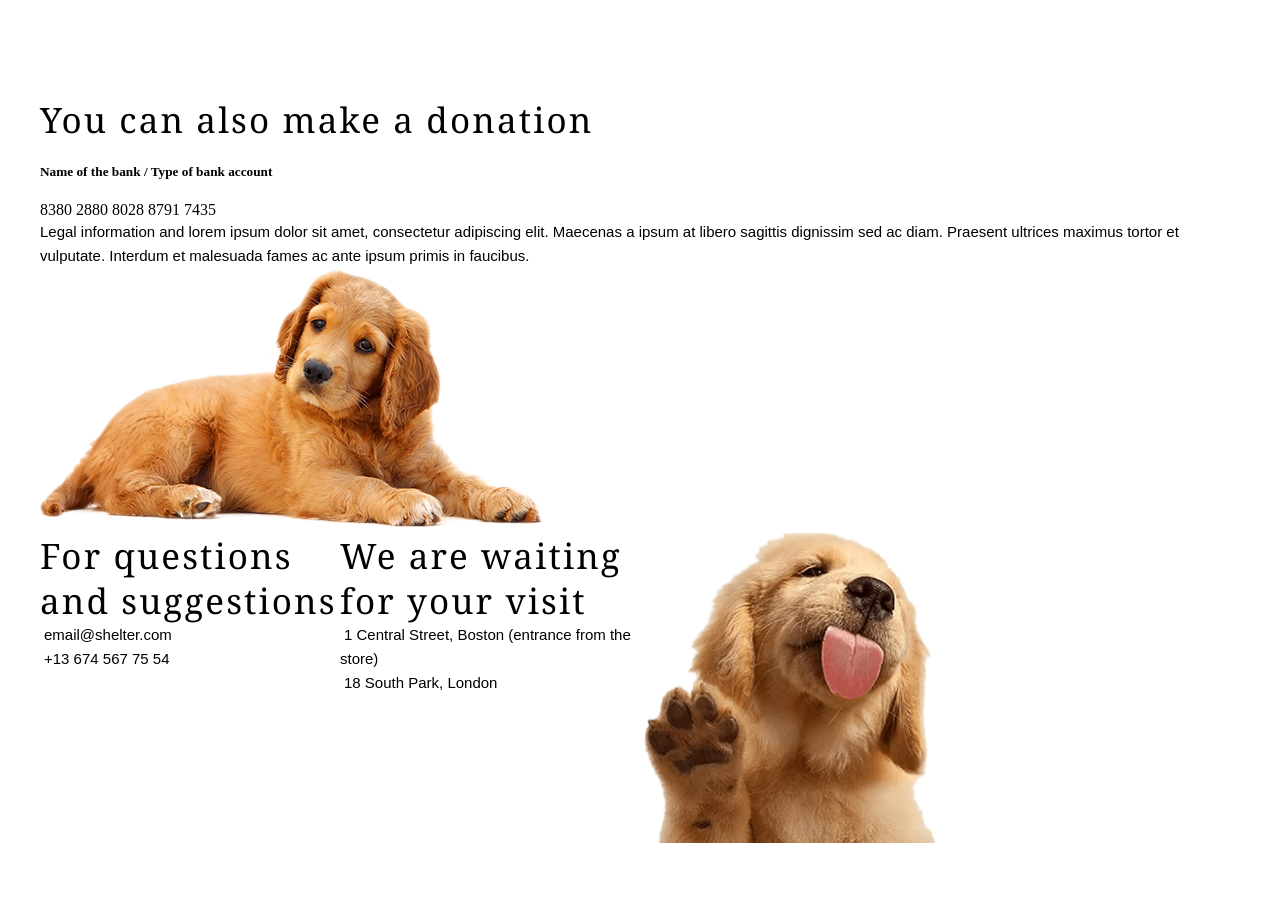
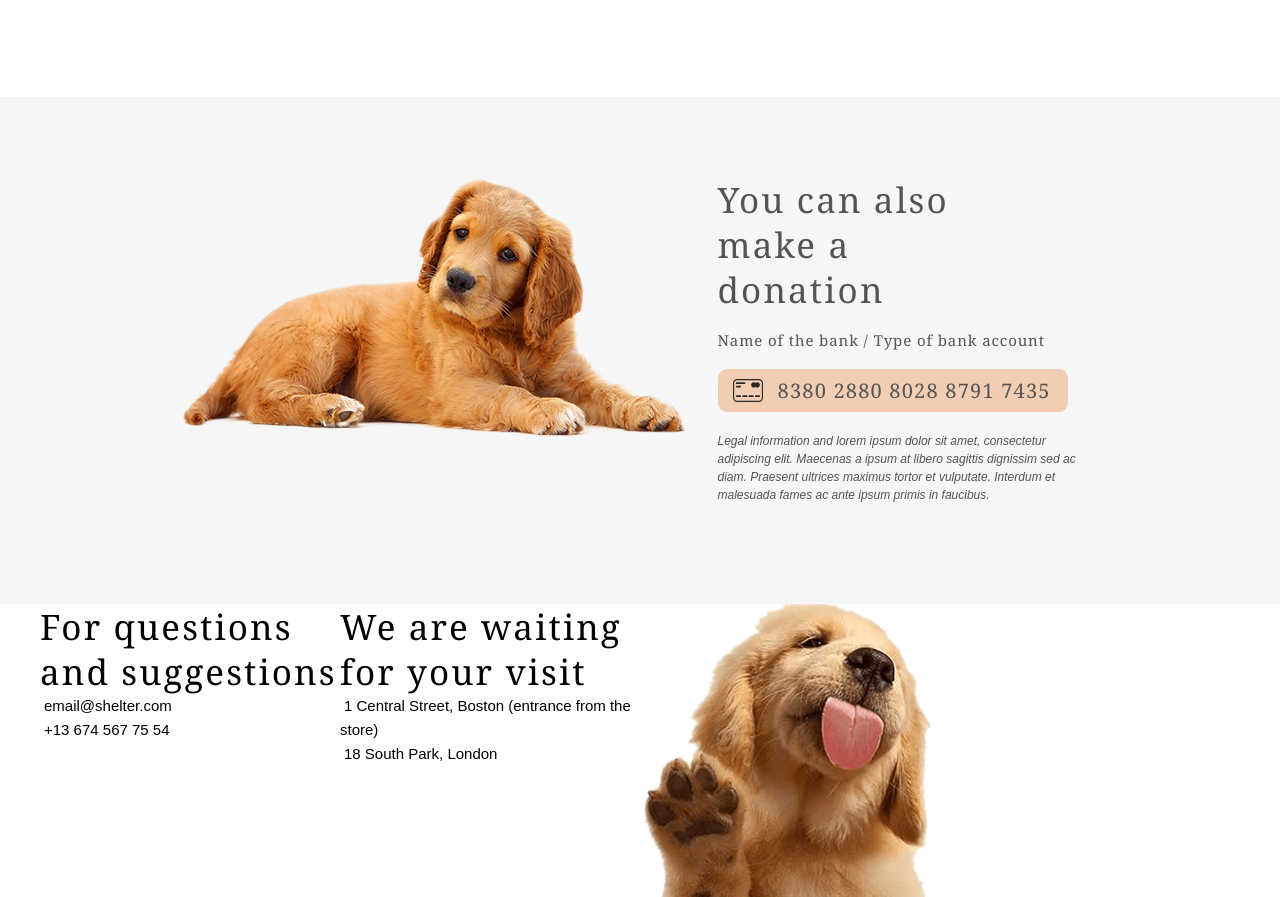
Before and after one commit to Lelik7777/shelter-rs, a website: page shelter/index.html in a window 1280 px wide. Shown: the part 2892-3789 px from the top of the page. Before the commit the page ends 3735 px from the top, so only its background shows below. Drawn offline with Linux system fonts and the light colour scheme.

Commit message:
feat: add styles for section in-addition

```diff
--- a/shelter/index.html
+++ b/shelter/index.html
@@ -150,13 +150,14 @@
     </div>
 </section>
 <section class="in-addition">
-    <div class="wrapper">
+    <div class="wrapper in-addition__wrapper">
+        <img src="assets/images/in-addition/donation-dog.png" alt="donation dog">
         <div class="in-addition__content">
             <h3 class="in-addition__title">You can also make a donation</h3>
             <h5>Name of the bank &sol; Type of bank account</h5>
             <div class="credit-card">
                 <span class="credit-card__icon"></span>
-                <span class="credit-card__number">8380 2880 8028 8791 7435</span>
+                <h4 class="credit-card__number">8380 2880 8028 8791 7435</h4>
             </div>
             <p class="in-addition__text">
                 Legal information and lorem ipsum dolor sit amet, consectetur adipiscing elit. Maecenas a ipsum at
@@ -164,7 +165,6 @@
                 malesuada fames ac ante ipsum primis in faucibus.
             </p>
         </div>
-        <img src="assets/images/in-addition/donation-dog.png" alt="donation dog">
     </div>
 </section>
 
--- a/shelter/sass/base/_base.scss
+++ b/shelter/sass/base/_base.scss
@@ -33,7 +33,12 @@ h4 {
   margin: 0;
   letter-spacing: 0.06em;
 }
-
+h5{
+  @extend %font-f-primary;
+  @include font(1.5rem, 1.7rem);
+  margin: 0;
+  letter-spacing: 0.06em;
+}
 p, a {
   @extend %font-f-secondary;
   @include font();
--- a/shelter/sass/base/_icons.scss
+++ b/shelter/sass/base/_icons.scss
@@ -83,3 +83,10 @@
 .icon_sleep {
   background-image: url("../assets/icons/icon-sleeping-area.svg");
 }
+
+.credit-card__icon {
+  display: inline-block;
+  background-image: url("../assets/icons/credit-card.svg");
+  width: 30px;
+  height: 23px;
+}
--- /dev/null
+++ b/shelter/sass/components/_in-addition.scss
@@ -0,0 +1,40 @@
+.in-addition {
+  background-color: $color-light-1;
+}
+
+.in-addition__wrapper {
+  padding: 80px 0 100px 0;
+  display: flex;
+  justify-content: center;
+  gap: 30px;
+
+  img {
+    max-height: 261px;
+  }
+
+}
+
+.in-addition__content {
+  display: flex;
+  flex-flow: column;
+  gap: 20px;
+  max-width: 380px;
+  color: $color-dark-1;
+}
+
+.in-addition__title {
+  max-width: 300px;
+}
+
+.credit-card {
+  background-color: $color-primary;
+  padding: 10px 15px;
+  border-radius: 9px;
+  display: flex;
+  gap: 15px;
+  max-width: 350px;
+}
+
+.in-addition__text {
+  @include font(12px, 18px, $style: italic);
+}
--- a/shelter/sass/pages/_main.scss
+++ b/shelter/sass/pages/_main.scss
@@ -9,6 +9,7 @@
 
   .navigation__item {
     color: $color-dark-s;
+    @extend %transition;
 
     &:hover {
       color: $color-light-s;
--- a/shelter/sass/pages/_pets.scss
+++ b/shelter/sass/pages/_pets.scss
@@ -1,6 +1,7 @@
 .pets {
   .navigation__item {
     color: $color-dark-1;
+    @extend %transition;
 
     &:hover {
       color: $color-dark-3xl;
--- a/shelter/sass/style.scss
+++ b/shelter/sass/style.scss
@@ -18,6 +18,7 @@
 @import "components/about";
 @import "components/our-friends";
 @import "components/help";
+@import "components/in-addition";
 
 @import "pages/main";
 @import "pages/pets";
```
Also changed, not shown: shelter/assets/icons/credit-card.svg (added), shelter/sass/style.css, 1 other file.
